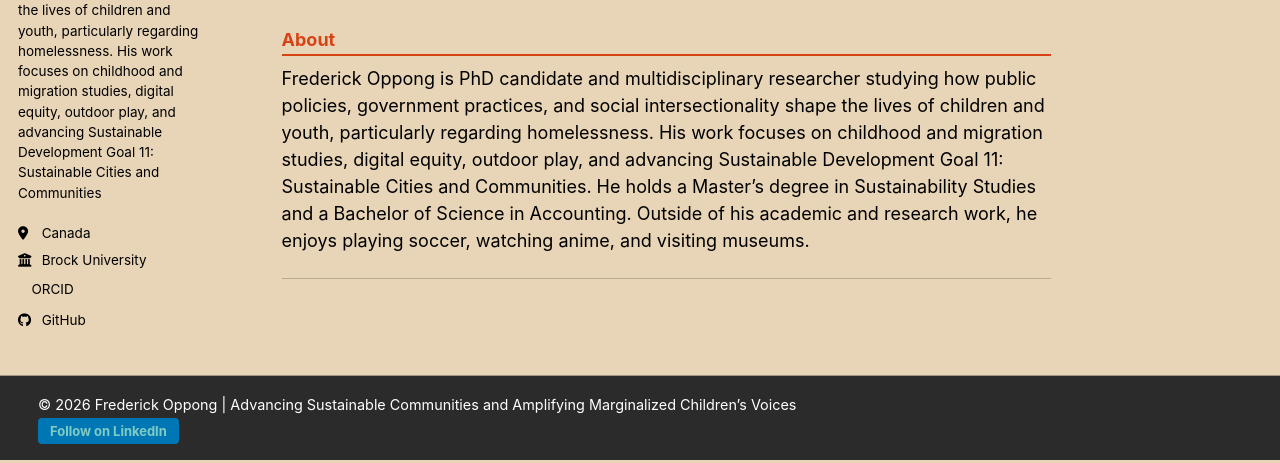
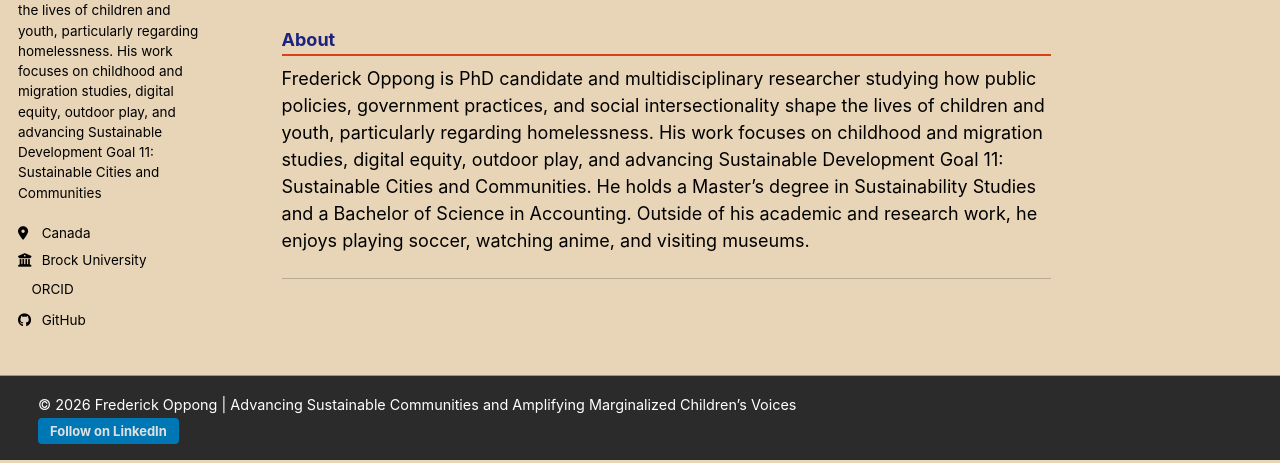
Before and after one commit to frederickoppong/frederickoppong.github.io, a Jekyll site: the page built from _pages/about.md, in a window 1280 px wide. Shown: the part 440-903 px from the top of the page. Built offline with Jekyll 4.4.1, drawn with Linux system fonts in a browser that asks for light colours; a style sheet for code colours, icons or effects is not loaded.

Commit message:
Add global styles for footer and titles
Added global footer and title styling to default layout.

```diff
--- a/_layouts/default.html
+++ b/_layouts/default.html
@@ -48,3 +48,31 @@
 
   </body>
 </html>
+
+<style>
+      /* Global Footer Styling */
+      .page__footer {
+        background-color: #2b2b2b !important;
+        color: #e0e0e0 !important;
+      }
+      .page__footer a {
+        color: #e0e0e0 !important;
+      }
+
+      /* Global Main Page Titles Styling (Deep Blue with Gold/Orange Crust Underline) */
+      .page__title {
+        color: #1a237e !important;
+        font-weight: 800 !important;
+        border-bottom: 2px solid #d84315 !important;
+        padding-bottom: 4px !important;
+      }
+
+      /* Global Subheadings & Content Headings Across All Sections */
+      .archive__subtitle,
+      .page__content h2,
+      .page__content h3 {
+        color: #1a237e !important;
+        border-bottom: 2px solid #d84315 !important;
+        padding-bottom: 4px !important;
+      }
+    </style>
```
